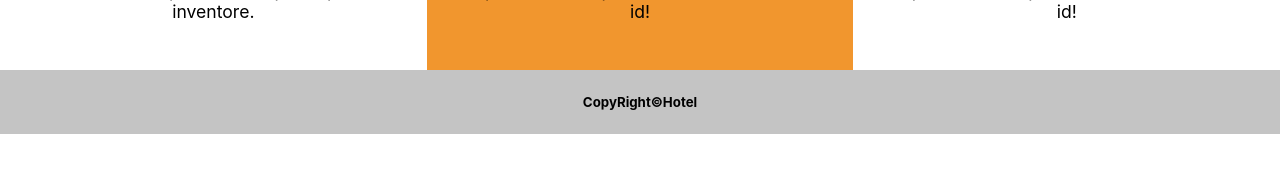
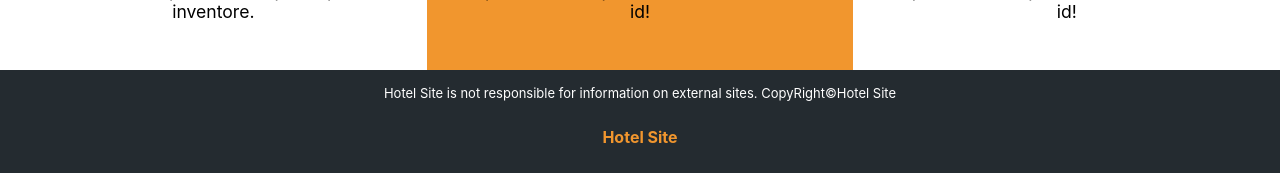
Before and after one commit to marcolvera/hotel-site, a React (Create React App) app: page / in a window 1280 px wide. Shown: the part 1016-1189 px from the top of the page. Before the commit the page ends 1150 px from the top, so only its background shows below. Built offline with nearby package versions, Linux system fonts and the light colour scheme.

Commit message:
edit footer

```diff
--- a/src/components/Footer/Footer.jsx
+++ b/src/components/Footer/Footer.jsx
@@ -3,7 +3,10 @@ import styles from './Footer.module.css'
 
 const Footer = () => {
     return(
-        <div className={styles.footer}><h5>CopyRight&copy;Hotel</h5></div>
+        <div className={styles.footer}>
+            <p className={styles.p}>Hotel Site is not responsible for information on external sites. CopyRight&copy;Hotel Site</p>
+            <h5 className={styles.h5}>Hotel Site</h5>
+        </div>
     )
 };
 
--- a/src/components/Footer/Footer.module.css
+++ b/src/components/Footer/Footer.module.css
@@ -1,5 +1,15 @@
 .footer {
-    background-color: rgb(196, 196, 196);
+    background-color:  rgb(36, 43 ,48);;
     text-align: center;
     padding: .1rem;
 }
+
+.p {
+    font-size: small;
+    color: white;
+}
+
+.h5 {
+    color: rgb(241, 150, 46);
+    font-size: 1rem;
+}
--- a/src/components/InfoBlock/InfoBlock.module.css
+++ b/src/components/InfoBlock/InfoBlock.module.css
@@ -38,12 +38,11 @@ h4 {
     background-color: gray;
     display: inline-block;
     padding: .1rem 2rem;
-    /* height: 3.5rem; */
-    /* width: 8rem; */
+
 }
 
 .block2 {
-    background-color: rgb(41, 41, 41);
+    background-color:  rgb(36, 43 ,48);
     width: 100rem;
     height: 17rem;
 
--- a/src/components/NavBar/NavBar.css
+++ b/src/components/NavBar/NavBar.css
@@ -1,5 +1,5 @@
 #navBar {
-    background-color: rgb(41, 41, 41);
+    background-color: rgb(36, 43 ,48);
     padding: 1.3rem;
     display: flex;
     justify-content: space-between;
```
